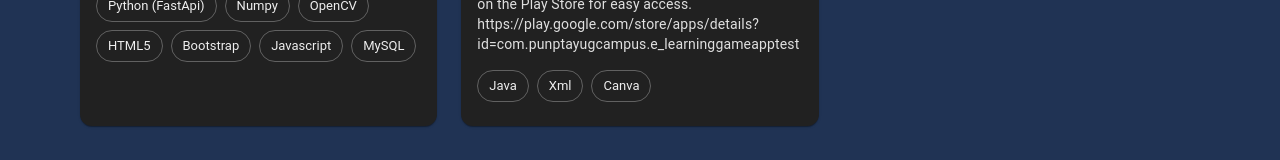
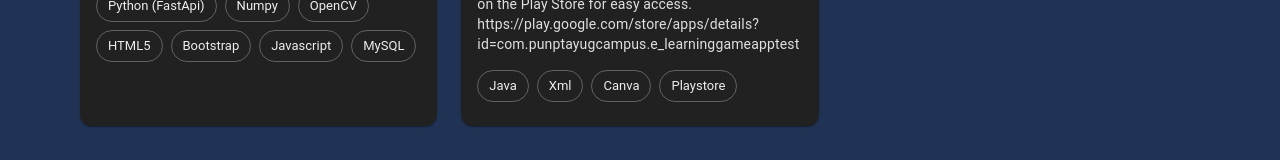
Before and after one commit to Gazzel16/aaron-portfolio-v1.0.1, a Next.js app: page /Dashboard in a window 1280 px wide. Shown: the part 4495-4655 px from the top of the page. Built offline with nearby package versions, Linux system fonts and the light colour scheme.

Commit message:
initial commit

```diff
--- a/src/app/Dashboard/components/ProjectsSections.tsx
+++ b/src/app/Dashboard/components/ProjectsSections.tsx
@@ -71,7 +71,7 @@ const cardData = [
     status: "Client's Project",
     images: ["/images/e-learning1.png", "/images/e-learning2.png", "/images/e-learning3.png",],
     description: "An educational app designed for children 8 years and older to learn the alphabet. Kids can practice tracing letters, improving their writing skills and letter recognition through interactive exercises. The app gamifies learning with stages, rewarding progress with stars for completed tasks. Available on the Play Store for easy access.   https://play.google.com/store/apps/details?id=com.punptayugcampus.e_learninggameapptest",
-    tools: ["Java", "Xml", "Canva"]
+    tools: ["Java", "Xml", "Canva", "Playstore"]
   }
 ];
 
```
